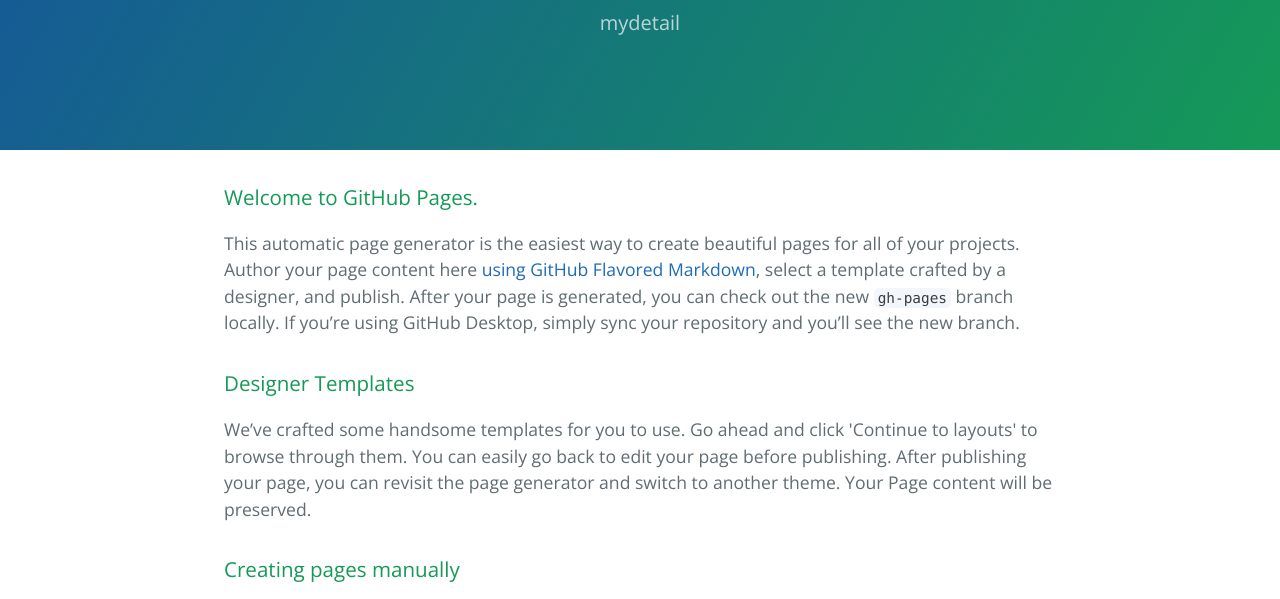
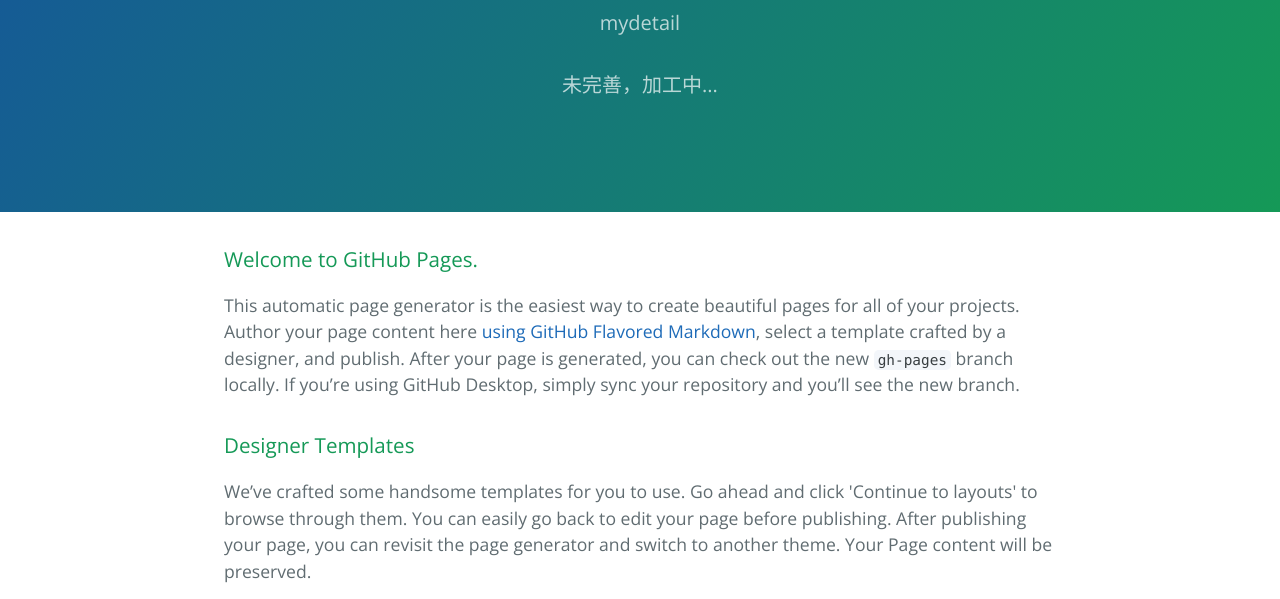
Before and after one commit to hoursxd/hoursxd.github.com, a plain HTML site: page index.html in a window 1280 px wide. Shown: the part 167-766 px from the top of the page. Drawn offline with nearby package versions, Linux system fonts and the light colour scheme.

Commit message:
Update index.html

```diff
--- a/index.html
+++ b/index.html
@@ -13,6 +13,8 @@
     <section class="page-header">
       <h1 class="project-name">Hoursxd.GitHub.com</h1>
       <h2 class="project-tagline">mydetail</h2>
+      <h2 class="project-tagline">未完善，加工中...</h2>
+
     </section>
 
     <section class="main-content">
```
